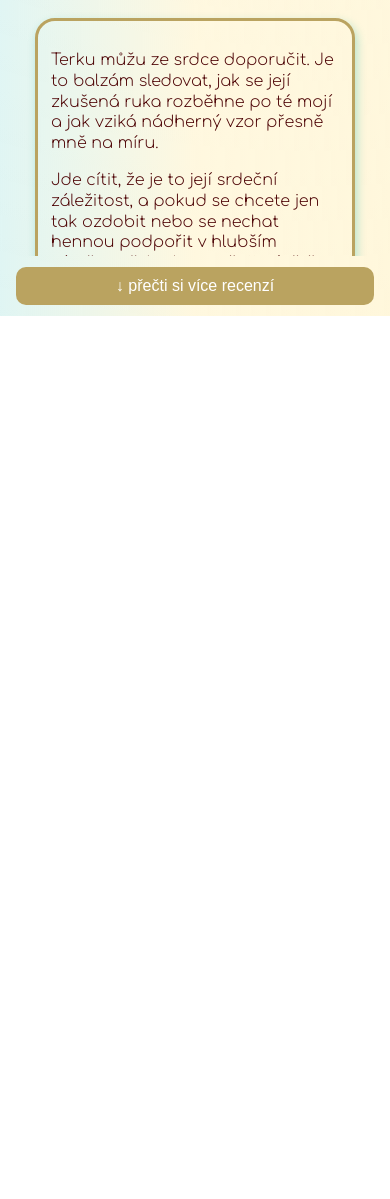
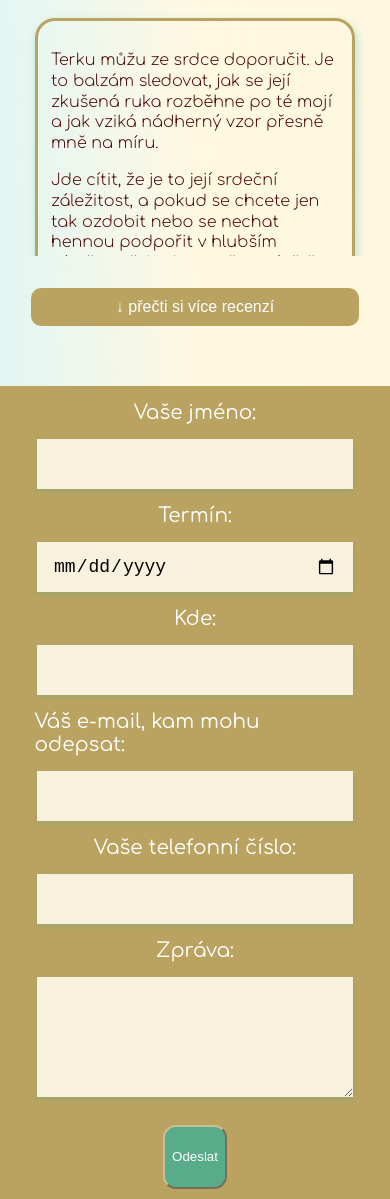
Before and after one commit to imfejm/henna, a website: page public/index.html in a window 390 px wide. Shown: the part 3902-5101 px from the top of the page. Before the commit the page ends 4218 px from the top, so only its background shows below. Drawn offline with Linux system fonts and the light colour scheme; a web font is replaced by a local one.

Commit message:
contact form mobile

```diff
--- a/public/index.css
+++ b/public/index.css
@@ -68,10 +68,11 @@ body {
     "nabizim"
     "interval3"
     "galerie"
-    "reference"
-    "interval4";
+    "recenze"
+    "interval4"
+    "kontakt";
   grid-template-columns: 1fr;
-  grid-template-rows: auto 60px auto 60px auto 60px auto auto 60px;
+  grid-template-rows: auto 60px auto 60px auto 60px auto auto 60px auto;
   padding-top: 60px;
   align-items: center;
   position: relative;
@@ -84,7 +85,7 @@ body {
 }
 @media only screen and (min-width: 800px) {
   .container {
-    grid-template-rows: auto 60px auto 60px auto 60px auto auto 60px;
+    grid-template-rows: auto 60px auto 60px auto 60px auto auto 60px auto;
   }
   body {
     font-size: 22px;
@@ -860,13 +861,16 @@ h2 {
   text-decoration: none;
 }
 
-.reference {
-  grid-area: reference;
+/*recenze*/
+.recenze {
+  grid-area: recenze;
   display: flex;
   flex-direction: column;
-  justify-content: space-around;
   align-items: center;
+  justify-content: center;
   row-gap: 2rem;
+}
+.reference {
   width: 90%;
   padding: 4%;
   justify-self: center;
@@ -897,7 +901,7 @@ h2 {
 }
 
 #toggleButton {
-  margin: 1rem;
+  width: 84%;
   padding: 10px 20px;
   background-color: #baa360;
   color: white;
@@ -912,6 +916,10 @@ h2 {
   background-color: #baa360;
 }
 @media (min-width: 800px) {
+  .recenze {
+    justify-self: center;
+  }
+
   .reference {
     grid-area: reference;
     display: grid;
@@ -940,6 +948,69 @@ h2 {
   }
 }
 
-.interval5 {
+/*kontaktni formular*/
+.interval4 {
+  grid-area: interval4;
   height: 60px;
 }
+
+.kontakt {
+  grid-area: kontakt;
+  width: 100vw;
+  background-color: #baa360;
+  justify-self: center;
+}
+.formular {
+  display: flex;
+  flex-direction: column;
+  align-items: center;
+  justify-content: center;
+}
+.forms {
+  display: flex;
+  flex-direction: column;
+  width: 90%;
+  align-items: center;
+  justify-content: center;
+  color: white;
+  font-weight: 400;
+}
+
+.forms label {
+  margin-top: 13px; /* Mezera nad popisky */
+  display: block; /* Každý popisek na nový řádek */
+  padding: 15px;
+  margin: 0 auto;
+  justify-self: center;
+}
+
+.forms input,
+textarea {
+  width: 90%; /* Zajistí, že vstupy budou stejně široké jako formulář */
+  background-color: #f7f1de;
+  border-style: none;
+  box-shadow: 0 2px 5px #13b5a834;
+  height: 50px;
+  font-size: 18px;
+  padding: 1rem;
+  justify-self: center;
+}
+
+.forms textarea {
+  height: 120px; /* Větší výška pro textovou oblast */
+  resize: vertical; /* Umožní změnu velikosti jen vertikálně */
+  margin-bottom: 5%;
+  justify-self: center;
+}
+
+.forms button {
+  display: block;
+  background-color: #13b5a892;
+  width: 4rem;
+  aspect-ratio: 1/1;
+  border-radius: 20%;
+  margin: 3% auto;
+  justify-self: center;
+  color: white;
+  border-color: #cabd98 ;
+}
--- a/public/index.html
+++ b/public/index.html
@@ -187,7 +187,7 @@
       <a href="fotogalerie.html" class="look">
       <p>Podívej se sem, co vše si můžeš nechat pomalovat &#8594; </p></a>
     </div>
-
+    <div class="recenze">
       <div class="reference" id="reference">
         <div class="ref1">
           <p>Terku můžu ze srdce doporučit. Je to balzám sledovat, jak se její zkušená ruka rozběhne po té mojí a jak vziká nádherný vzor přesně mně na míru.</p> <p>Jde cítit, že je to její srdeční záležitost, a pokud se chcete jen tak ozdobit nebo se nechat hennou podpořit v hlubším záměru, vřele doporučuji návštěvu právě u Terky. </p><p>Moc ti děkuji za opečovanou pravačku a snad zase brzy na malovanou...</p>
@@ -207,10 +207,39 @@
           </p>
           <p class="name">Katka Hasáková</p>
         </div>
-
       </div>
       <button id="toggleButton">↓ přečti si více recenzí</button>
+    </div>
     <div class="interval4"></div>
+    <div class="kontakt">
+      <div class="formular">
+        <form class="forms" id="contact-form">
+         <label for="name">Vaše jméno:</label>
+         <input type="text" id="name" name="name" required />
+
+          <label for="date">Termín:</label>
+          <input type="date" id="date" name="date" required />
+
+          <label for="date">Kde:</label>
+          <input type="text" id="where" name="where" required />
+
+          <label for="email">Váš e-mail, kam mohu odepsat:</label>
+          <input type="email" id="email" name="reply_to" required />
+
+          <label for="phoneNumber">Vaše telefonní číslo:</label>
+          <input type="tel" id="phoneNumber" name="phoneNumber" pattern="[+0-9]{9,15}" required />
+
+          <label for="message">Zpráva:</label>
+          <textarea id="message" name="message" rows="5" required></textarea>
+
+          <!-- Honeypot input (skrytý, roboti ho vyplní) -->
+          <input type="text" id="honeypot" name="honeypot" style="display: none" aria-hidden="true" />
+
+
+          <button type="submit">Odeslat</button>
+        </form>
+      </div>
+    </div>
 
 
    </div>
--- a/public/index.js
+++ b/public/index.js
@@ -126,6 +126,7 @@ document.addEventListener("DOMContentLoaded", () => {
   sipkaVpravo?.addEventListener("click", () => posunGalerii(1));
 });
 
+//rozkliknuti recenzi
 const reference = document.getElementById("reference");
 const toggleButton = document.getElementById("toggleButton");
 
```
Lines whose indentation alone changed are shown as unchanged.
